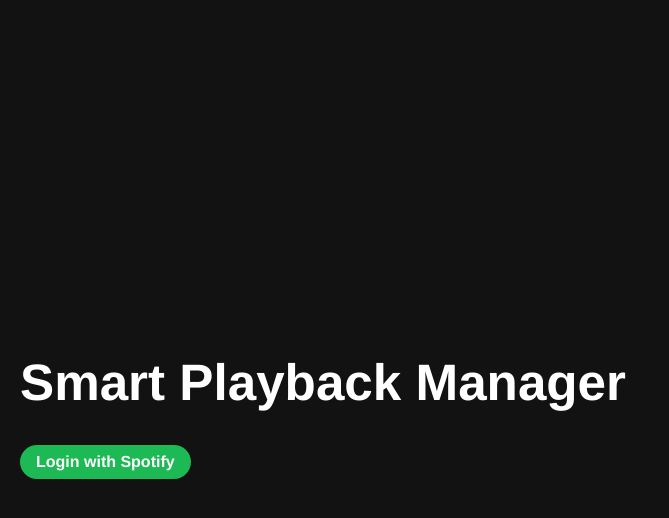
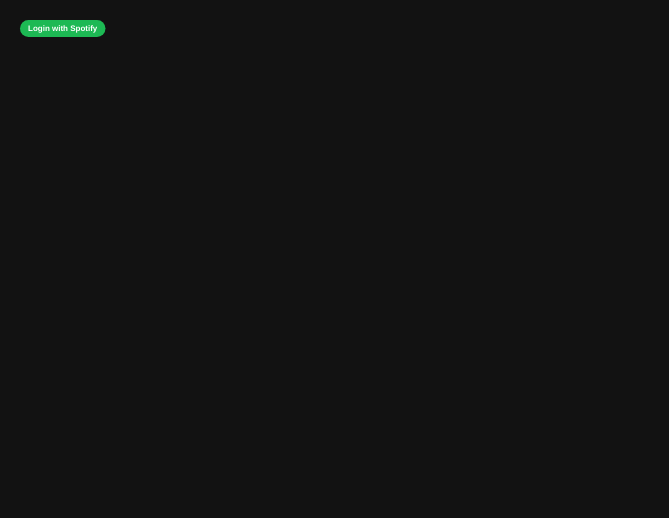
Before and after one commit to mohangrewal101/Spotify-Smart-Queue-Manager, a React (Vite) app in the folder renderer/: page / in a window 1280 px wide. Shown: the top 518 px of the page, without its empty margins (0-669 px from the left). Built offline with nearby package versions, Linux system fonts and the light colour scheme.

Commit message:
Finished Layout Refactor to Drastically Change Layout of App - All that Remains is UI Overhaul and Making the App Look More Like a Widget

```diff
--- a/renderer/src/App.tsx
+++ b/renderer/src/App.tsx
@@ -1,5 +1,6 @@
 import { useState } from "react";
 import "./styles/theme.css";
+import "./styles/app-layout.css";
 import SearchBar from "./components/SearchBar/SearchBar";
 import NowPlaying from "./components/Playback/NowPlaying";
 import Queue from "./components/Queue/Queue";
@@ -23,7 +24,6 @@
   };
 
   const handleNext = async () => {
-
     if (!currentTrack) return;
     console.log("We are going next!");
     setTransitionRef(true);
@@ -81,21 +81,20 @@
   };
 
   return (
+    <div id="viewport">
       <div id="smart-queue-helper">
         <main style={{ padding: "20px" }}>
-        <header>
-          <h1>Smart Playback Manager</h1>
-        </header>
+          <div id="scaled-main-content">
             {!loggedIn ? (
               <button onClick={login}>Login with Spotify</button>
             ) : (
               <>
                 <SearchBar onAdd={addTrack} />
                 <section aria-label="Smart Queue" style={{ marginTop: "1rem" }}>
-              <section aria-label="Playback">
+                  {/* <section aria-label="Playback">
                 <h2>Now Playing</h2>
                 <NowPlaying track={currentTrack} />
-              </section>
+              </section> */}
                   <section aria-label="Queue" style={{ marginTop: "1rem" }}>
                     <h2>Your Queue</h2>
                     <Queue
@@ -109,17 +108,29 @@
                 </section>
               </>
             )}
+          </div>
         </main>
         {loggedIn && (
           <footer className="playback-footer">
+            <div className="footer-left">
+              <NowPlaying track={currentTrack} />
+            </div>
+
+            <div className="footer-center">
               <PlaybackControls
                 isPlaying={currentPlayback?.is_playing ?? false}
-            onPlayPause={() => (currentPlayback?.is_playing ? pause() : play())}
+                onPlayPause={() =>
+                  currentPlayback?.is_playing ? pause() : play()
+                }
                 onNext={handleNext}
                 onPrevious={handlePrevious}
               />
+            </div>
+
+            <div className="footer-right" />
           </footer>
         )}
+      </div>
     </div>
   );
 }
--- a/renderer/src/components/Playback/NowPlaying.css
+++ b/renderer/src/components/Playback/NowPlaying.css
@@ -4,23 +4,14 @@
   display: flex;
   align-items: center;
   gap: 0.5rem;
-  padding: 0.25rem 0.5rem;
-  border-radius: 4px;
+  padding: 0.2rem 1rem;
   position: relative;
   background-color: var(--spotify-black);
+
+  transform: scale(0.4);
+  transform-origin: left center;
 }
 
-
-.now-playing::before {
-  content: "";
-  position: absolute;
-  left: -4px;
-  top: 4px;
-  bottom: 4px;
-  width: 3px;
-  border-radius: 2px;
-  background-color: var(--spotify-green);
-}
 
 .now-playing .now-playing-title {
   font-weight: 600;
--- a/renderer/src/components/Playback/PlaybackControls.css
+++ b/renderer/src/components/Playback/PlaybackControls.css
@@ -1,29 +1,27 @@
-/* PlaybackControls.css */
+.playback-controls {
+  position: static;
 
-.playback-controls {
-  position: fixed;
-  bottom: 0;
-  left: 0;
-  right: 0;
-
-  height: 64px;
+  height: 48px;              /* smaller height */
   background: var(--spotify-black);
-  border-top: 1px solid #222;
 
   display: flex;
   align-items: center;
   justify-content: center;
-  gap: 1.25rem;
+  gap: 0.5rem;               /* smaller gap between buttons */
 
   z-index: 1000;
+  padding: 0 8px;
 }
 
 .playback-controls button {
   background: none;
   border: none;
   color: white;
-  font-size: 1.25rem;
+  font-size: 1rem;           /* smaller icon size */
+  width: 28px;
+  height: 28px;
   cursor: pointer;
+  padding: 0;
 }
 
 .playback-controls button:hover {
@@ -31,5 +29,7 @@
 }
 
 .play-pause {
-  font-size: 1.75rem;
+  font-size: 1.25rem;        /* slightly bigger than prev/next */
+  width: 32px;
+  height: 32px;
 }
--- a/renderer/src/components/Queue/Queue.css
+++ b/renderer/src/components/Queue/Queue.css
@@ -25,11 +25,16 @@
 .queue-item {
   display: flex;
   align-items: center;
-  gap: 0.5rem;
-  padding: 0.25rem 0.5rem;
-  border-radius: 4px;
+  gap: 0.2rem;
+  padding: 0.5rem 0.5rem;
   transition: background-color 0.15s ease;
   cursor: default;
+}
+
+.queue-item {
+  transform: scale(0.85);
+  transform-origin: left center;
+  height: auto; /* make sure padding scales visually */
 }
 
 .queue-item:hover {
--- /dev/null
+++ b/renderer/src/styles/app-layout.css
@@ -0,0 +1,65 @@
+/* app-layout.css */
+
+#viewport {
+  width: 100vw;
+  height: 100vh;
+  overflow: hidden;
+}
+
+
+#smart-queue-helper {
+  display: flex;
+  flex-direction: column;
+  height: 100%;
+}
+
+/* Main scrollable area */
+#smart-queue-helper main {
+  flex: 1;
+  overflow-y: auto;
+  overflow-x: hidden;
+  padding: 16px;
+  min-height: 0;
+}
+
+#scaled-main-content {
+  transform: scale(0.5);
+  transform-origin: top left;
+  width: 1000px; /* original content width */
+  height: 536px; /* original main height */
+}
+
+/* Footer */
+.playback-footer {
+  height: 48px;
+  flex-shrink: 0;
+
+  display: flex;
+  align-items: center;
+  justify-content: center;
+
+  background: var(--spotify-black);
+  border-top: 1px solid #222;
+  padding: 0 8px;
+}
+
+/* Left: Now Playing */
+.footer-left {
+  display: flex;
+  align-items: center;
+  min-width: 0;
+  flex: 1;
+}
+
+/* Center: Playback controls */
+.footer-center {
+  display: flex;
+  justify-content: center;
+  align-items: center;
+  flex: 1;
+}
+
+/* TODO: Right: space (might add volume later) */
+.footer-right {
+  flex: 1;
+}
```
Lines whose indentation alone changed are shown as unchanged.
